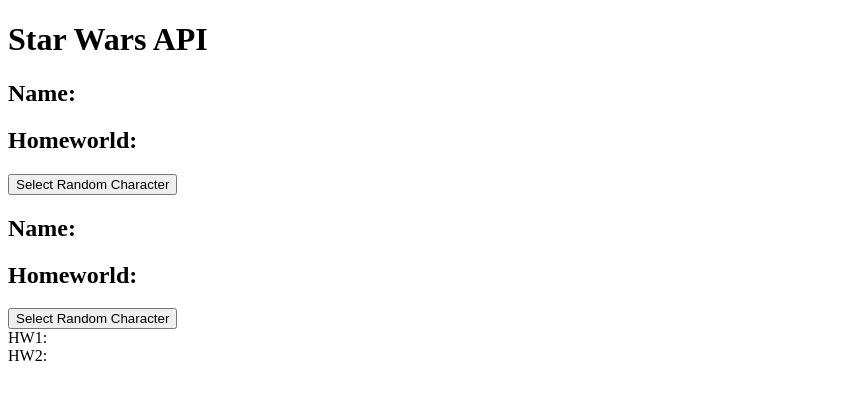
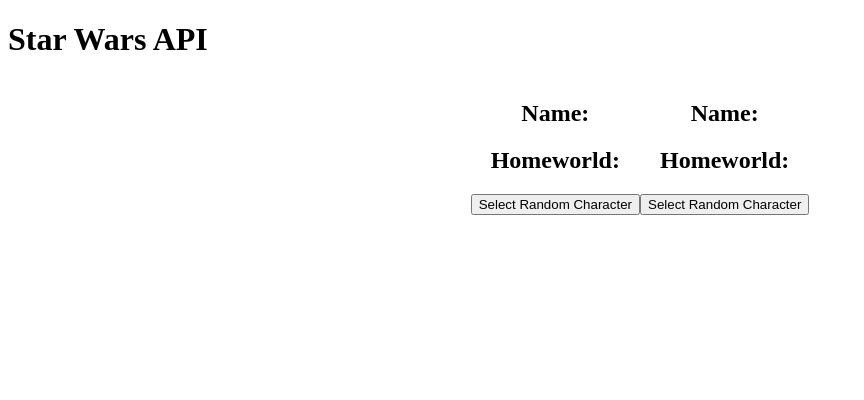
Before and after one commit to kianaditya/react-starwarsapi, a React (Create React App) app: page / in a window 1280 px wide. Shown: the top 400 px of the page, without its empty margins (0-864 px from the left). Built offline with nearby package versions, Linux system fonts and the light colour scheme.

Commit message:
Updates dependencies, adds styling to outer layout

```diff
--- a/package.json
+++ b/package.json
@@ -30,8 +30,7 @@
     "css-loader": "^1.0.0",
     "style-loader": "^0.23.0",
     "webpack": "^4.19.1",
-    "webpack-cli": "^3.1.1",
-    "webpack-dev-server": "^3.1.8"
+    "webpack-cli": "^3.1.1"
   },
   "browserslist": [
     ">0.2%",
--- a/src/App.js
+++ b/src/App.js
@@ -1,60 +1,61 @@
-import React,{Component} from 'react'
-import ApiComponent from './ApiComponent';
+import React, { Component } from "react";
+import ApiComponent from "./ApiComponent";
 
-class App extends Component{
-
-    constructor(){
+class App extends Component {
+  constructor() {
     super();
     this.state = {
-            HomeWorld1: '',
-            HomeWorld2: '',
-            CompareHomeWorld: ''
-            }
-        this.HomeWorldCheck = this.HomeWorldCheck.bind(this)
-
+      HomeWorld1: "",
+      HomeWorld2: "",
+      CompareHomeWorld: ""
+    };
+    this.HomeWorldCheck = this.HomeWorldCheck.bind(this);
   }
 
-    HomeWorldCheck(HWName,id){
-        id == 1 ?
-        this.setState({
+  HomeWorldCheck(HWName, id) {
+    id == 1
+      ? this.setState({
           HomeWorld1: HWName
-        }) :
-        this.setState({
+        })
+      : this.setState({
           HomeWorld2: HWName
-        })
-        if(this.state.HomeWorld1 && this.state.HomeWorld2){this.HomeWorldCompare()}
+        });
+    if (this.state.HomeWorld1 && this.state.HomeWorld2) {
+      this.HomeWorldCompare();
+    }
   }
 
-    HomeWorldCompare(){
-        this.state.HomeWorld1 == this.state.HomeWorld2 ?
-        this.setState({
-            CompareHomeWorld: 'They are from Same Home World!'
-        }) :
-        this.setState({
-            CompareHomeWorld: 'They are from Different Home World!'
+  HomeWorldCompare() {
+    this.state.HomeWorld1 == this.state.HomeWorld2
+      ? this.setState({
+          CompareHomeWorld: "They are from Same Home World!"
         })
+      : this.setState({
+          CompareHomeWorld: "They are from Different Home World!"
+        });
   }
 
-    render(){
-        return(
+  render() {
+    return (
       <div>
-                <ApiComponent
-                id = "1"
-                HWCheck = {this.HomeWorldCheck}
-                />
-                <ApiComponent
-                id = "2"
-                HWCheck = {this.HomeWorldCheck}
-                />
-                <span>
-                    HW1: {this.state.HomeWorld1}
-                    <br/>
-                    HW2: {this.state.HomeWorld2}
+        <div style={appStyle}>
+          <ApiComponent id="1" HWCheck={this.HomeWorldCheck} />
+          <ApiComponent id="2" HWCheck={this.HomeWorldCheck} />
+        </div>
+
+        <p style={comparisonStyle}>
           <h2>{this.state.CompareHomeWorld}</h2>
-                </span>
+        </p>
       </div>
-        )
+    );
+  }
 }
 
-}
-export default App
+const appStyle = {
+  display: "flex",
+  justifyContent: "center"
+};
+const comparisonStyle = {
+  textAlign: "center"
+};
+export default App;
--- a/src/PersonCard.js
+++ b/src/PersonCard.js
@@ -9,7 +9,7 @@
         let character = this.props.character
         let homeworld = this.props.homeworld
         return(
-            <div>
+            <div style = {personCardStyle}>
                 <h2 id ="Name"> Name: {character.name}  </h2>
                 <h2 id = {`Homeworld` + this.props.id}> Homeworld: {homeworld.name}  </h2>
                 <button onClick = {this.props.PeopleAPI}>Select Random Character</button>
@@ -17,4 +17,9 @@
         )
     }
 }
+
+const personCardStyle = {
+    textAlign: "center",
+}
+
 export default PersonCard
```
Also changed, not shown: 2 other files (tests, documents, lock files or other folders). Lines whose indentation alone changed are shown as unchanged.
